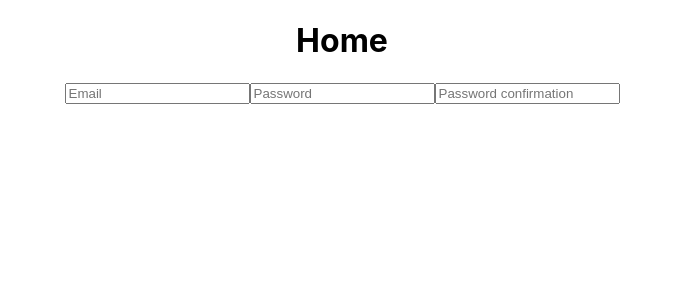
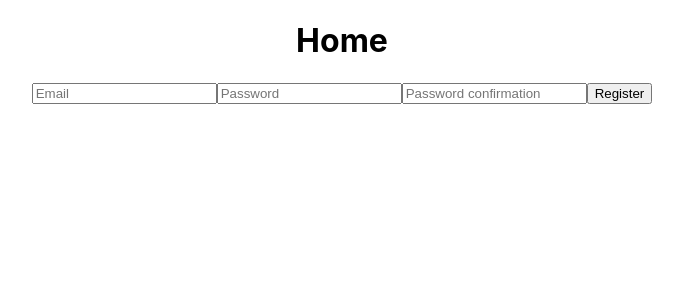
Before and after one commit to imhilla/TelCars, a React (Create React App) app in the folder react-frontend/: page / in a window 1280 px wide. Shown: the top 300 px of the page, without its empty margins (298-981 px from the left). Built offline with nearby package versions, Linux system fonts and the light colour scheme.

Commit message:
add event target to email input

```diff
--- a/react-frontend/src/components/auth/Registration.js
+++ b/react-frontend/src/components/auth/Registration.js
@@ -17,6 +17,9 @@ class Registration extends React.Component {
   }
 
   handleChange(event) {
+    this.setState({
+      [event.target.name]: event.target.value,
+    });
     console.log('handle change', event);
   }
 
@@ -33,6 +36,7 @@ class Registration extends React.Component {
           <input type="email" name="email" placeholder="Email" value={email} onChange={this.handleChange} required />
           <input type="password" name="password" placeholder="Password" value={password} onChange={this.handleChange} required />
           <input type="password" name="password_confirmation" placeholder="Password confirmation" value={passwordConfirmation} onChange={this.handleChange} required />
+          <button type="submit">Register</button>
         </form>
       </div>
     );
```
